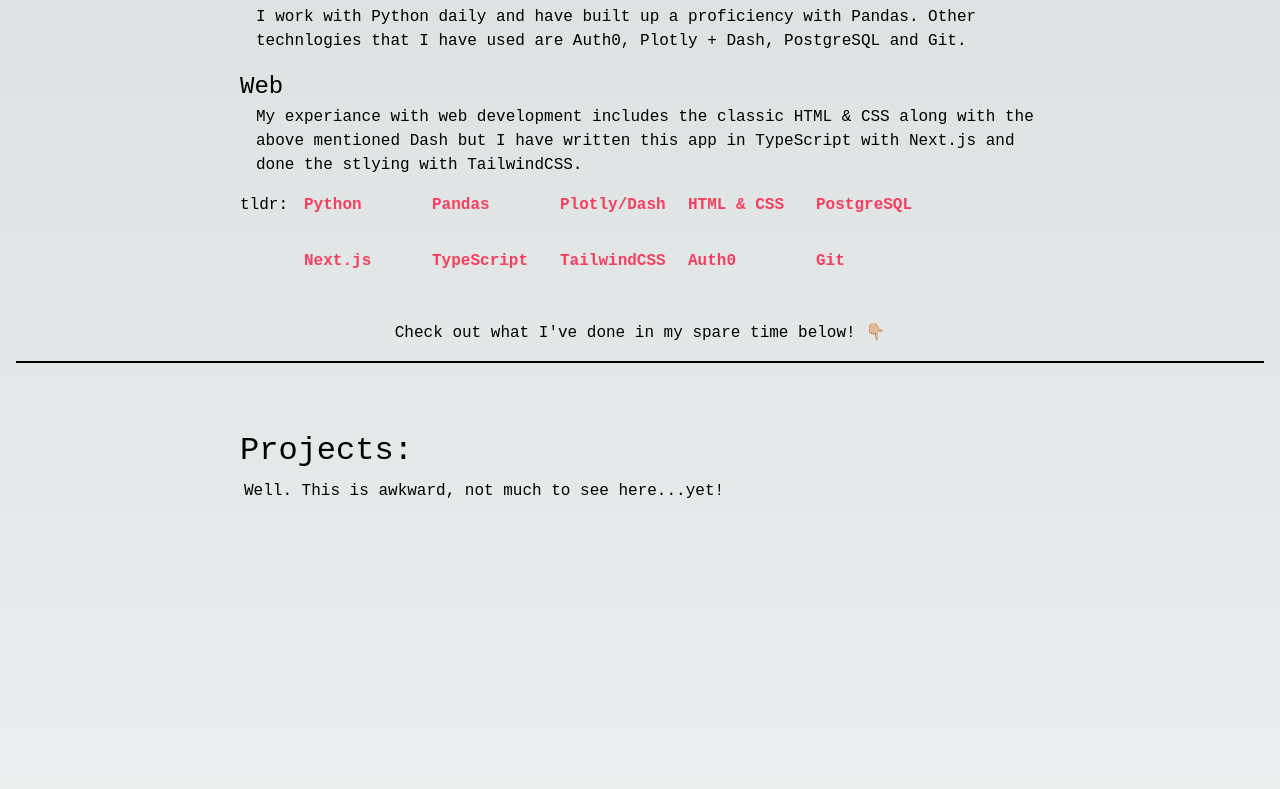
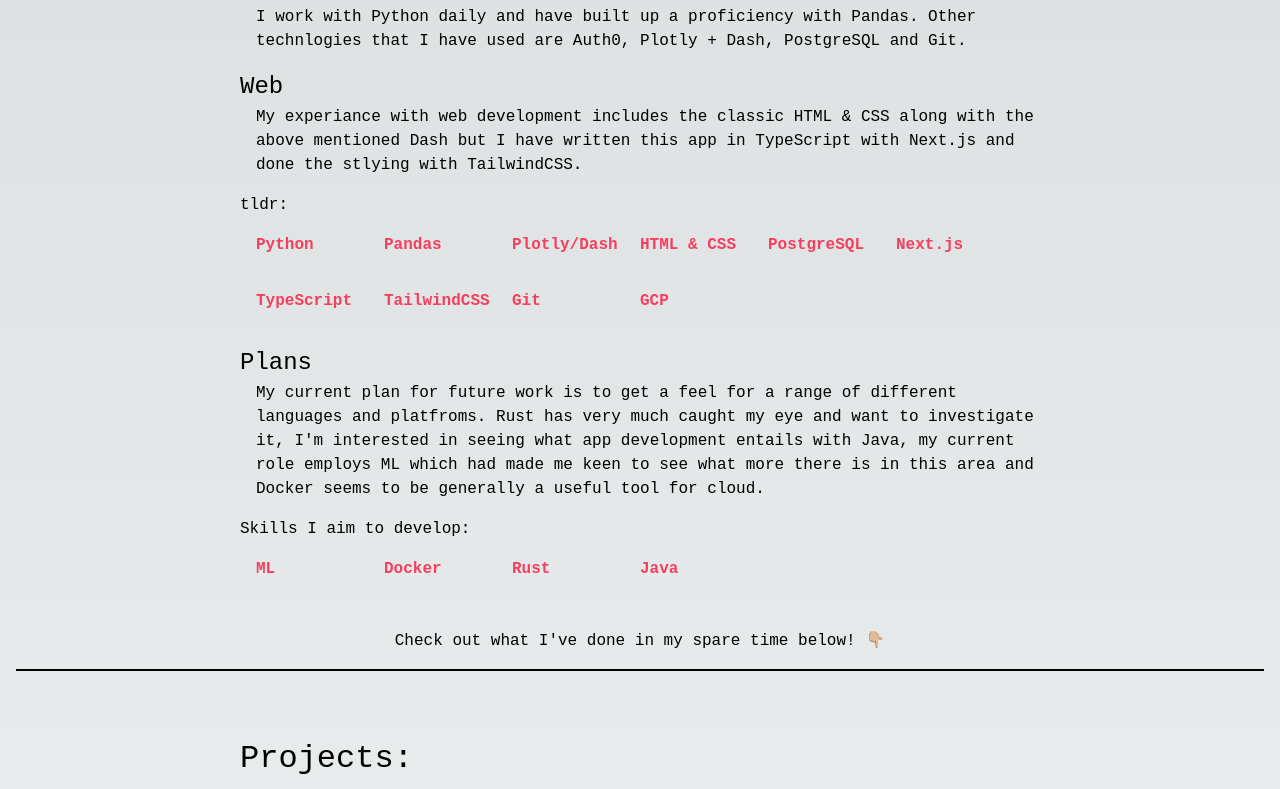
Before and after one commit to EdBenali/ebenali-webapp, a Next.js app: page / in a window 1280 px wide. Shown: the part 515-1304 px from the top of the page. Built offline with nearby package versions, Linux system fonts and the light colour scheme.

Commit message:
removed auth0 and added more content

```diff
--- a/app/page.tsx
+++ b/app/page.tsx
@@ -10,9 +10,15 @@
   Other technlogies that I have used are Auth0, Plotly + Dash, PostgreSQL and Git.",
   SkillsWeb: "My experiance with web development includes the classic HTML & CSS along with \
   the above mentioned Dash but I have written this app in TypeScript with Next.js and done the stlying with TailwindCSS.",
+  Plans: "My current plan for future work is to get a feel for a range of different languages\
+   and platfroms. Rust has very much caught my eye and want to investigate it, I'm interested in \
+   seeing what app development entails with Java, my current role employs ML which had made me keen \
+   to see what more there is in this area and Docker seems to be generally a useful tool for cloud. "
 }
 
-const Skills = ["Python", "Pandas", "Plotly/Dash", "HTML & CSS", "PostgreSQL", "Next.js", "TypeScript", "TailwindCSS", "Auth0", "Git"]
+const haveSkills = ["Python", "Pandas", "Plotly/Dash", "HTML & CSS", "PostgreSQL", "Next.js", "TypeScript", "TailwindCSS", "Git", "GCP"]
+
+const workingSkills = ["ML", "Docker", "Rust", "Java"]
 
 function ListSkills(list: any[]) {
   let Children = [];
@@ -58,9 +64,17 @@
           <h2>Web</h2>
           <p className="ml-4">{AboutText.SkillsWeb}</p>
         </div>
-        <div className="flex row max-w-[800px]">
+        <div className="flex flex-col max-w-[800px]">
           <p className="mt-4 w-fit">tldr:</p>
-          {ListSkills(Skills)}
+          {ListSkills(haveSkills)}
+        </div>
+        <div className="max-w-[800px]">
+          <h2>Plans</h2>
+          <p className="ml-4">{AboutText.Plans}</p>
+        </div>
+        <div className="flex flex-col max-w-[800px]">
+          <p className="mt-4 w-fit">Skills I aim to develop:</p>
+          {ListSkills(workingSkills)}
         </div>
       </div>
       <p className="self-center mt-8">
```
